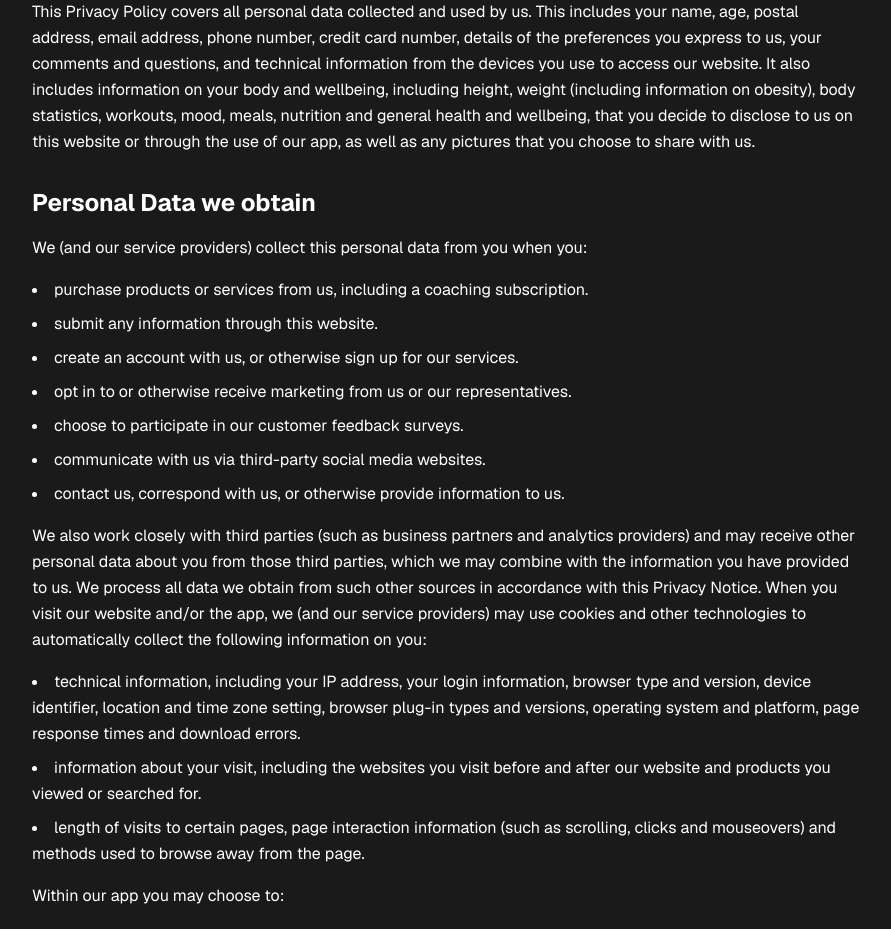
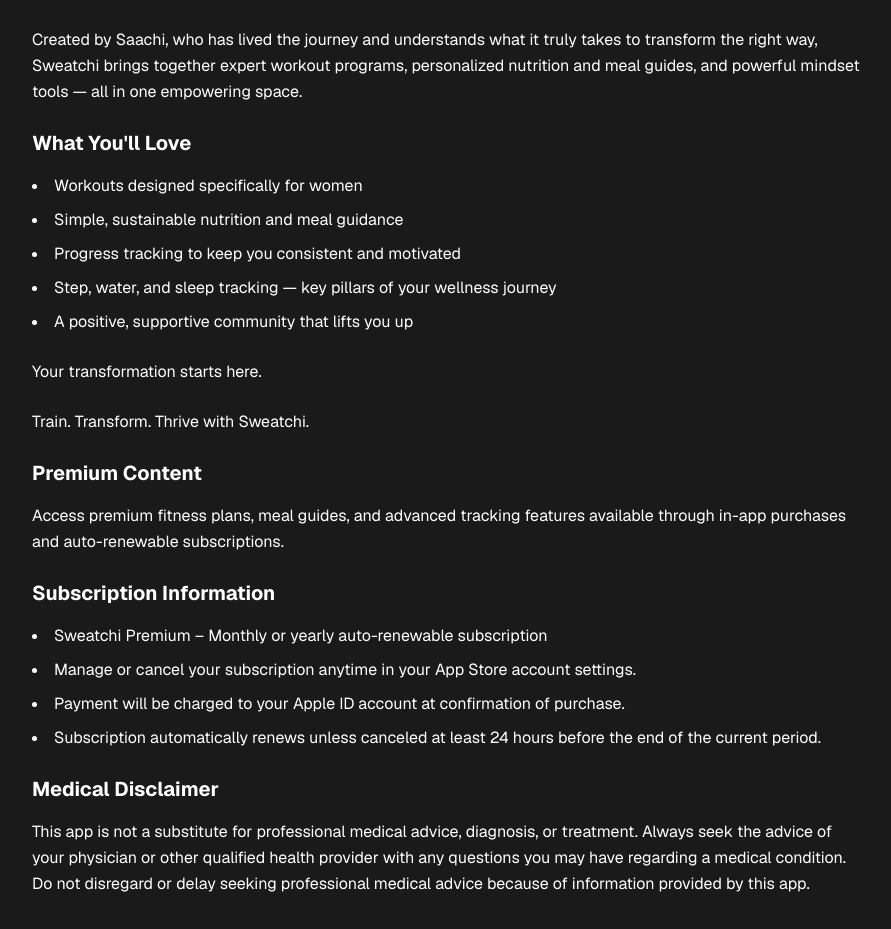
Before and after one commit to praveenNagaraj-zartek/sweatchi-web, a Next.js app: page /privacy in a window 1280 px wide. Shown: the part 421-1350 px from the top of the page, without its empty margins (192-1083 px from the left). Built offline with nearby package versions, Linux system fonts and the light colour scheme.

Commit message:
Add detailed content to Privacy page, including app description, premium content, subscription information, and medical disclaimer for Sweatchi fitness app.

```diff
--- a/app/privacy/page.tsx
+++ b/app/privacy/page.tsx
@@ -54,6 +54,87 @@
               </a>
               .
             </p>
+
+            <section className="mb-8">
+              <p className="text-white leading-relaxed mb-6">
+                Sweatchi is a women-only fitness app designed to help you move
+                with purpose, nourish your mind and body, and celebrate every
+                step of your transformation.
+              </p>
+
+              <p className="text-white leading-relaxed mb-6">
+                Created by Saachi, who has lived the journey and understands
+                what it truly takes to transform the right way, Sweatchi brings
+                together expert workout programs, personalized nutrition and
+                meal guides, and powerful mindset tools — all in one empowering
+                space.
+              </p>
+
+              <h3 className="text-lg sm:text-xl font-bold text-white mb-4">
+                What You&apos;ll Love
+              </h3>
+              <ul className="list-disc list-inside text-white leading-relaxed mb-6 space-y-2">
+                <li>Workouts designed specifically for women</li>
+                <li>Simple, sustainable nutrition and meal guidance</li>
+                <li>Progress tracking to keep you consistent and motivated</li>
+                <li>
+                  Step, water, and sleep tracking — key pillars of your wellness
+                  journey
+                </li>
+                <li>A positive, supportive community that lifts you up</li>
+              </ul>
+
+              <p className="text-white leading-relaxed mb-6">
+                Your transformation starts here.
+              </p>
+
+              <p className="text-white leading-relaxed mb-6">
+                Train. Transform. Thrive with Sweatchi.
+              </p>
+
+              <h3 className="text-lg sm:text-xl font-bold text-white mb-4">
+                Premium Content
+              </h3>
+              <p className="text-white leading-relaxed mb-6">
+                Access premium fitness plans, meal guides, and advanced tracking
+                features available through in-app purchases and auto-renewable
+                subscriptions.
+              </p>
+
+              <h3 className="text-lg sm:text-xl font-bold text-white mb-4">
+                Subscription Information
+              </h3>
+              <ul className="list-disc list-inside text-white leading-relaxed mb-6 space-y-2">
+                <li>
+                  Sweatchi Premium – Monthly or yearly auto-renewable
+                  subscription
+                </li>
+                <li>
+                  Manage or cancel your subscription anytime in your App Store
+                  account settings.
+                </li>
+                <li>
+                  Payment will be charged to your Apple ID account at
+                  confirmation of purchase.
+                </li>
+                <li>
+                  Subscription automatically renews unless canceled at least 24
+                  hours before the end of the current period.
+                </li>
+              </ul>
+
+              <h3 className="text-lg sm:text-xl font-bold text-white mb-4">
+                Medical Disclaimer
+              </h3>
+              <p className="text-white leading-relaxed mb-6">
+                This app is not a substitute for professional medical advice,
+                diagnosis, or treatment. Always seek the advice of your
+                physician or other qualified health provider with any questions
+                you may have regarding a medical condition. Do not disregard or
+                delay seeking professional medical advice because of information
+                provided by this app.
+              </p>
+            </section>
 
             <section className="mb-8">
               <h2 className="text-xl sm:text-2xl font-bold text-white mb-4">
```
